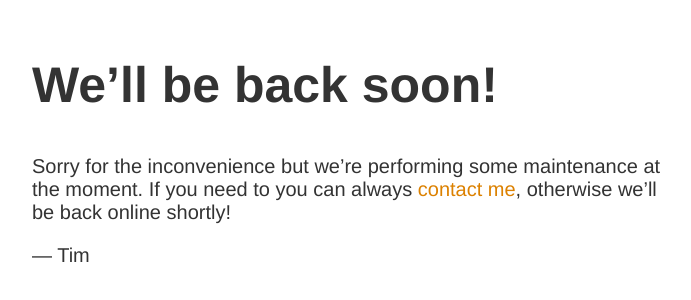
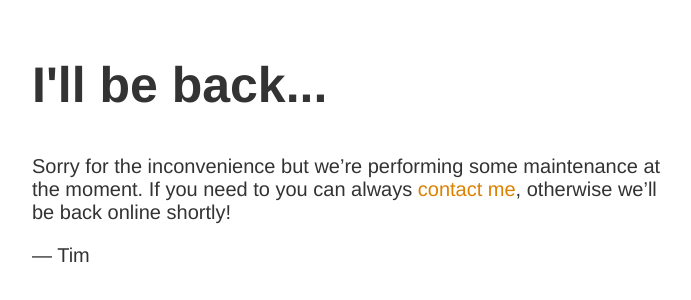
Before and after one commit to olearytd/plusonenerd, a plain HTML site: page index.html in a window 1280 px wide. Shown: the part 144-444 px from the top of the page, without its empty margins (283-974 px from the left). Drawn offline with Linux system fonts and the light colour scheme.

Commit message:
update index.html

```diff
--- a/index.html
+++ b/index.html
@@ -10,7 +10,7 @@
 </style>
 
 <article>
-    <h1>We&rsquo;ll be back soon!</h1>
+    <h1>I'll be back...</h1>
     <div>
         <p>Sorry for the inconvenience but we&rsquo;re performing some maintenance at the moment. If you need to you can always <a href="http://www.twitter.com/00ballgame">contact me</a>, otherwise we&rsquo;ll be back online shortly!</p>
         <p>&mdash; Tim</p>
```
